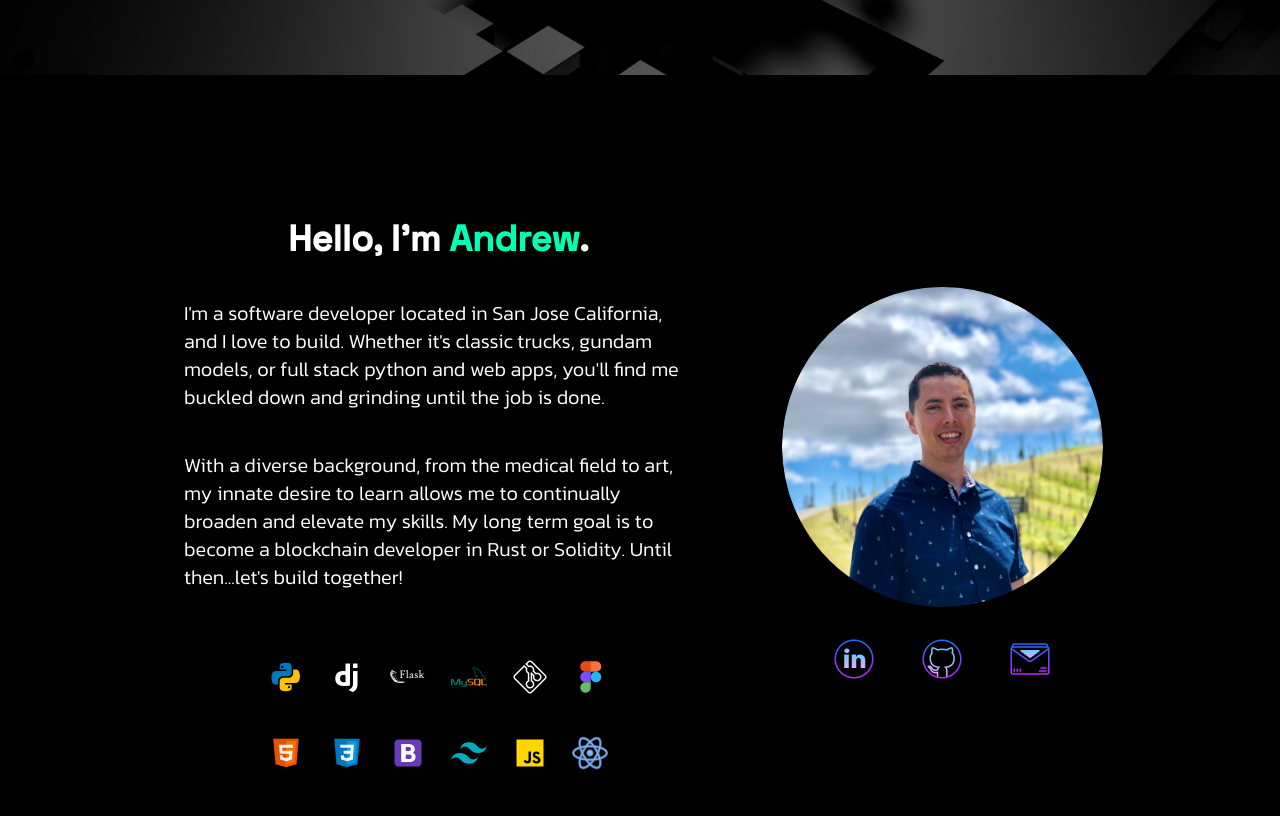
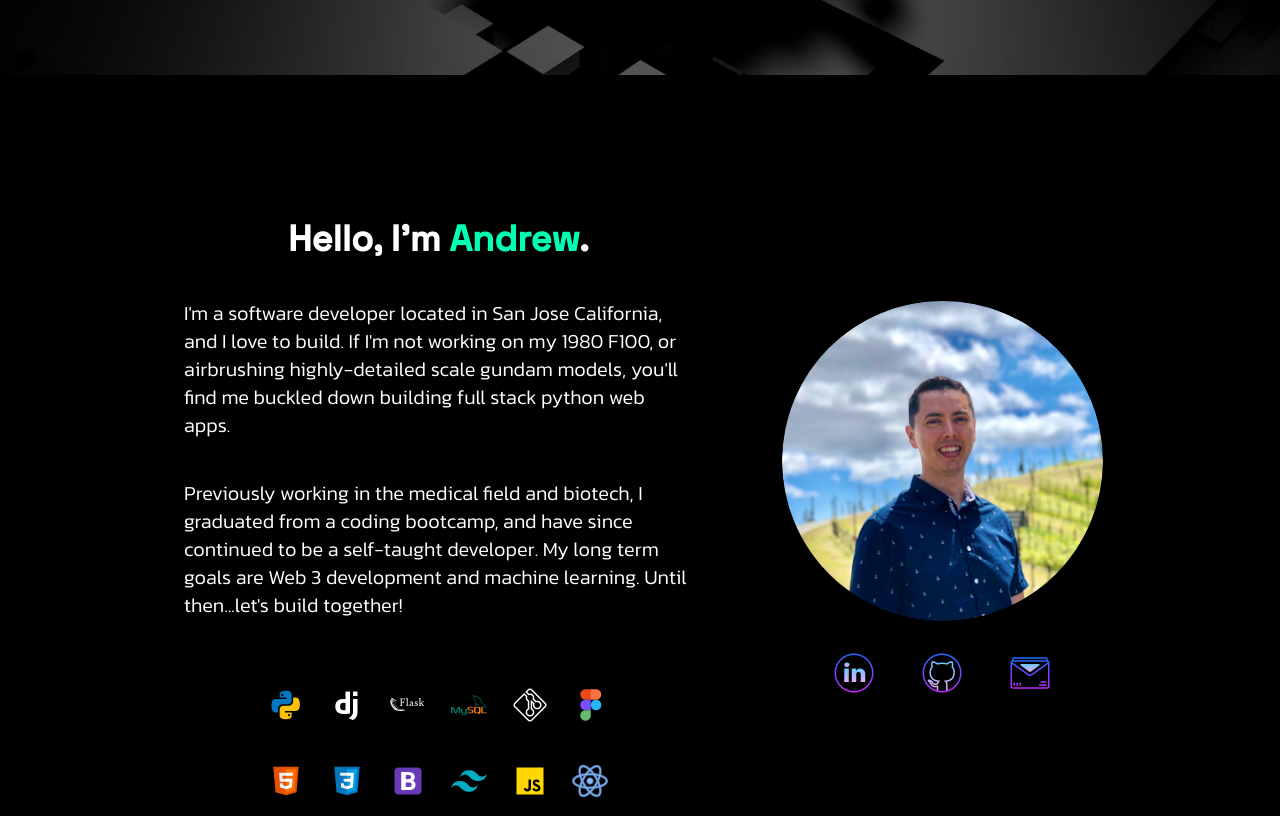
Before and after one commit to andfinsand/andrew-finsand-portfolio, a Next.js app: page / in a window 1280 px wide. Shown: the part 597-1413 px from the top of the page. Built offline with nearby package versions, Linux system fonts and the light colour scheme; a web font is replaced by a local one.

Commit message:
About Me description updated.

```diff
--- a/components/About.tsx
+++ b/components/About.tsx
@@ -31,10 +31,10 @@ const AboutTest = () => {
         </div>
         <div className = "flex flex-col">
           <div className="text-white text-xl font-kanit font-light my-4 lg:m-5 lg:px-5 2xl:px-10 self-center">
-          I'm a software developer located in San Jose California, and I love to build. Whether it's classic trucks, gundam models, or full stack python and web apps, you'll find me buckled down and grinding until the job is done.
+          I'm a software developer located in San Jose California, and I love to build. If I'm not working on my 1980 F100, or airbrushing highly-detailed scale gundam models, you'll find me buckled down building full stack python web apps.
           </div>
           <div className="text-white text-xl font-kanit font-light my-4 lg:m-5 lg:px-5 2xl:px-10 self-center">
-          With a diverse background, from the medical field to art, my innate desire to learn allows me to continually broaden and elevate my skills. My long term goal is to become a blockchain developer in Rust or Solidity. Until then...let's build together!
+          Previously working in the medical field and biotech, I graduated from a coding bootcamp, and have since continued to be a self-taught developer. My long term goals are Web 3 development and machine learning. Until then...let's build together!
           </div>
         </div>
         <div className="flex flex-col mt-12 mb-10 px-28">
```
